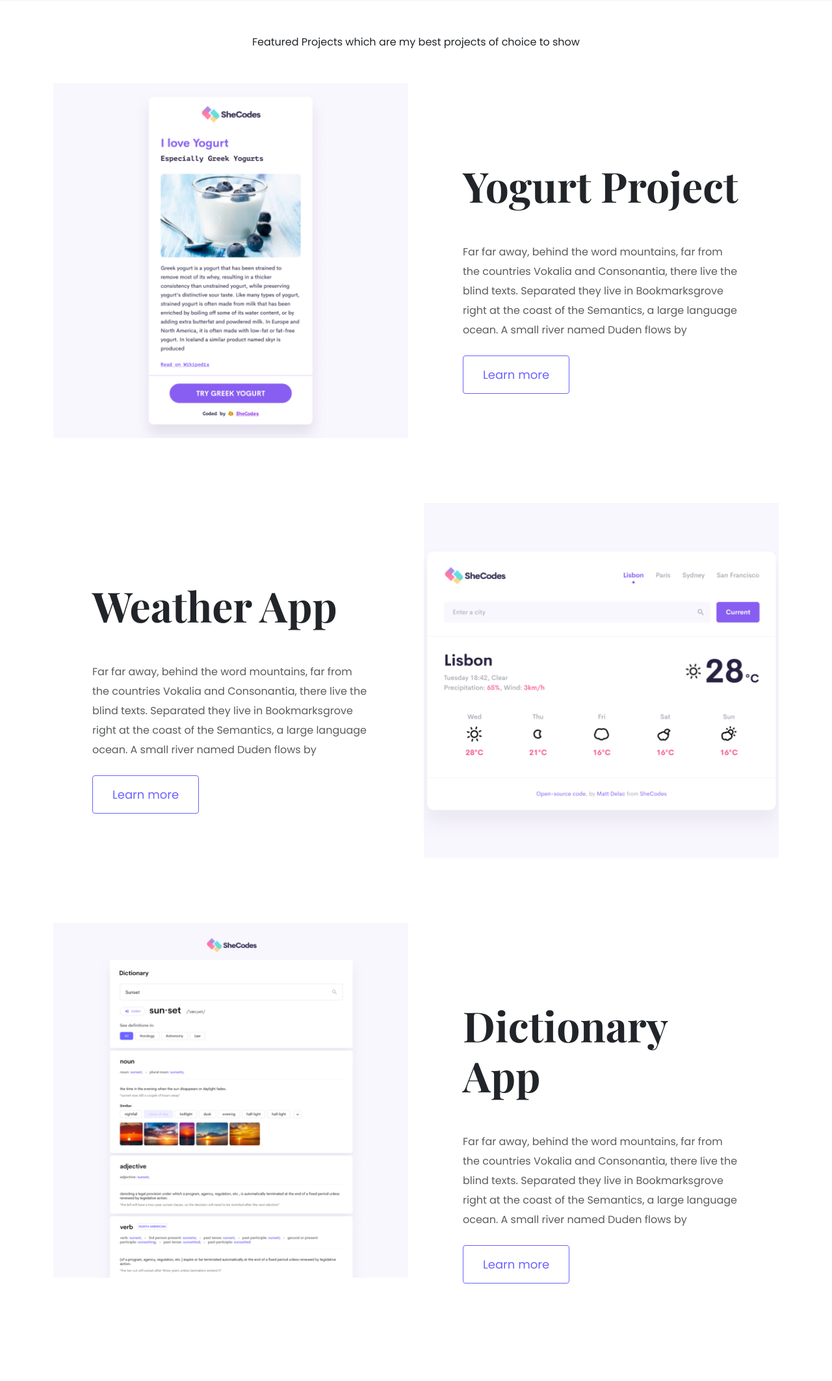
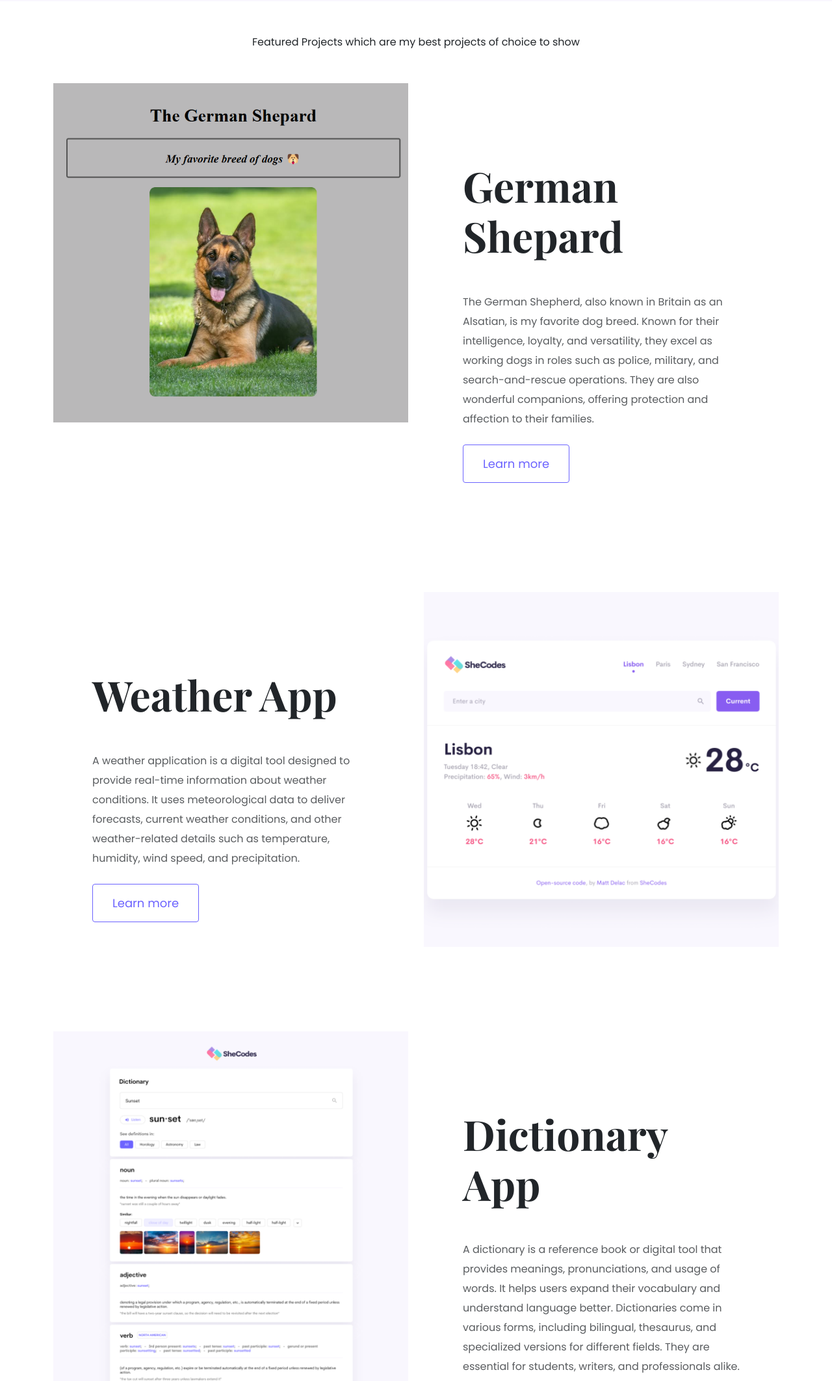
Before and after one commit to CharityO3/portfolio-project, a plain HTML site: page index.html in a window 1280 px wide. Shown: the part 640-2765 px from the top of the page at 65% size. Drawn offline with nearby package versions, Linux system fonts and the light colour scheme; a web font is replaced by a local one.

Commit message:
Updated Links and porfolio project

```diff
--- a/index.html
+++ b/index.html
@@ -41,13 +41,13 @@
   <div class="container">
     <div class="row mb-5">
       <div class="col d-none d-lg-block">
-        <img src="images/yogurt.png" class="img-fluid" alt="Yougurt project preview">
+        <img src="images/fav-dog.png" class="img-fluid" alt="German Shepard preview">
       </div>
 
       <div class="col">
         <div class="project-description">
-          <h2 class="mb-5">Yogurt Project</h2>
-          <p class="mb-4 text-muted">Far far away, behind the word mountains, far from the countries Vokalia and Consonantia, there live the blind texts. Separated they live in Bookmarksgrove right at the coast of the Semantics, a large language ocean. A small river named Duden flows by</p>
+          <h2 class="mb-5">German Shepard</h2>
+          <p class="mb-4 text-muted">The German Shepherd, also known in Britain as an Alsatian, is my favorite dog breed. Known for their intelligence, loyalty, and versatility, they excel as working dogs in roles such as police, military, and search-and-rescue operations. They are also wonderful companions, offering protection and affection to their families.</p>
           <a href="/work.html" class="btn btn-branding-outline">Learn more</a>
         </div>
       </div>
@@ -57,7 +57,7 @@
       <div class="col">
         <div class="project-description">
           <h2 class="mb-5">Weather App</h2>
-          <p class="mb-4 text-muted">Far far away, behind the word mountains, far from the countries Vokalia and Consonantia, there live the blind texts. Separated they live in Bookmarksgrove right at the coast of the Semantics, a large language ocean. A small river named Duden flows by</p>
+          <p class="mb-4 text-muted">A weather application is a digital tool designed to provide real-time information about weather conditions. It uses meteorological data to deliver forecasts, current weather conditions, and other weather-related details such as temperature, humidity, wind speed, and precipitation.</p>
           <a href="/work.html" class="btn btn-branding-outline">Learn more</a>
         </div>
       </div>
@@ -75,7 +75,7 @@
       <div class="col">
         <div class="project-description">
           <h2 class="mb-5">Dictionary App</h2>
-          <p class="mb-4 text-muted">Far far away, behind the word mountains, far from the countries Vokalia and Consonantia, there live the blind texts. Separated they live in Bookmarksgrove right at the coast of the Semantics, a large language ocean. A small river named Duden flows by</p>
+          <p class="mb-4 text-muted">A dictionary is a reference book or digital tool that provides meanings, pronunciations, and usage of words. It helps users expand their vocabulary and understand language better. Dictionaries come in various forms, including bilingual, thesaurus, and specialized versions for different fields. They are essential for students, writers, and professionals alike.</p>
           <a href="/work.html" class="btn btn-branding-outline">Learn more</a>
         </div>
       </div>
```
Also changed, not shown: work.html (+8 -8 lines), images/ai-travel.png (added), images/fav-dog.png (added).
